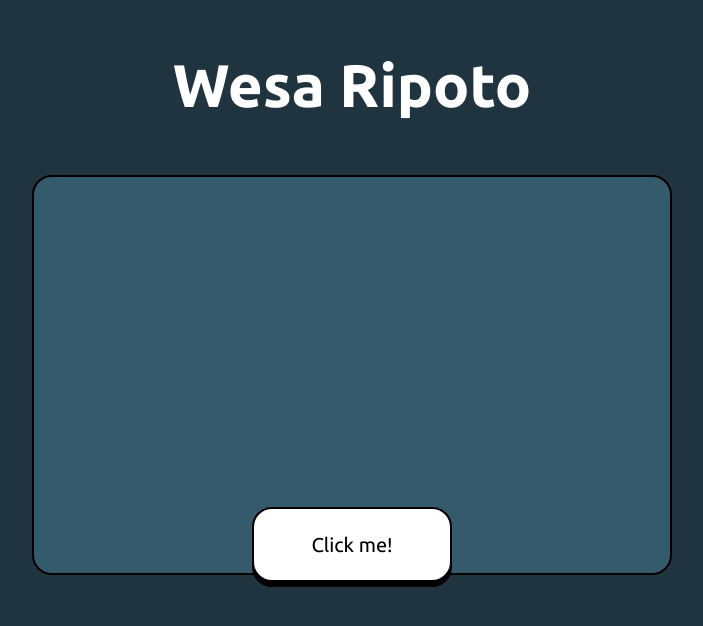
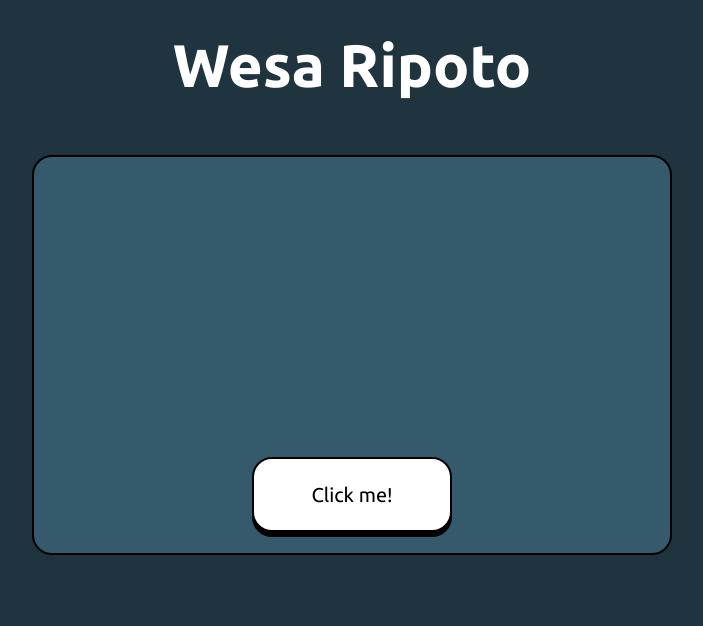
Before and after one commit to stefano-galati/weatherApp, a plain HTML site: page index.html in a window 1280 px wide. Shown: the whole page, without its empty margins (288-991 px from the left). Drawn offline with Linux system fonts and the light colour scheme.

Commit message:
Better positioning

```diff
--- a/styles.css
+++ b/styles.css
@@ -1,5 +1,5 @@
 *{
-    /*border: 1px solid white; */
+    /*border: 1px solid white;*/
     box-sizing: border-box;
     margin: 0;
 }
@@ -12,24 +12,23 @@ body{
     height: 100vh;
     background: #1F343F;
     background-repeat: no-repeat;
-    overflow: hidden;
 }
 
 header{
     margin-top: 0;
-    padding-top: 50px;
+    padding-top: 30px;
     color: white;
 }
 
 main{
     margin: auto;
     margin-top: 7vh;
-    height: 50%;
+    height: 400px;
     width: 50%;
     background-color: #355A6C;
-    padding: 30px;
     border: 2px solid black;
     border-radius: 20px;
+
 }
 
 h1{
@@ -73,6 +72,7 @@ input[type="button"]:active{
     box-shadow: none;
     position: relative;
     top: 5px;
+    background-color: #dddddd;
 }
 
 .yellow{
```
